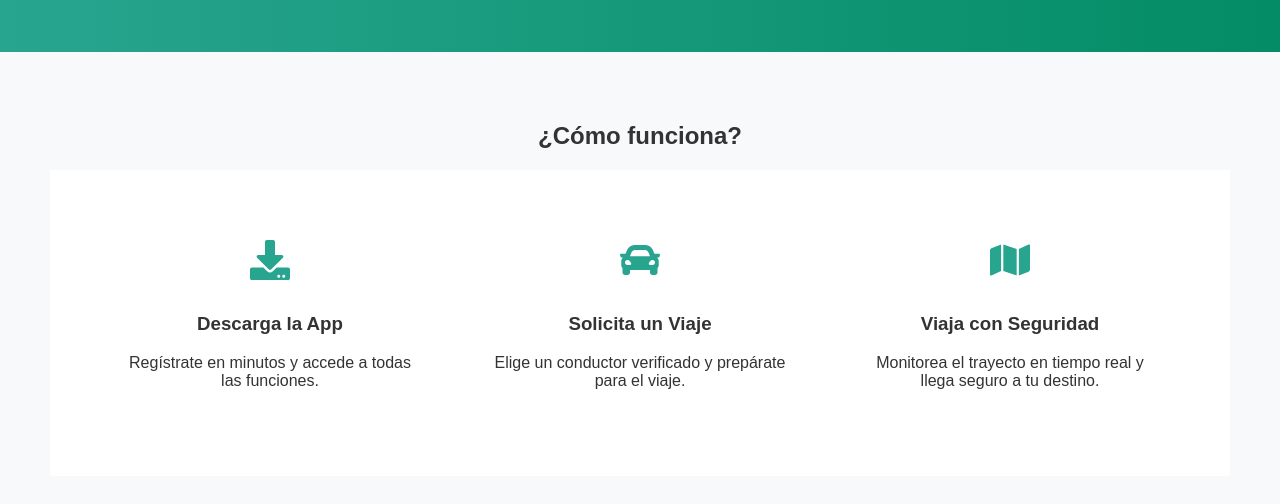
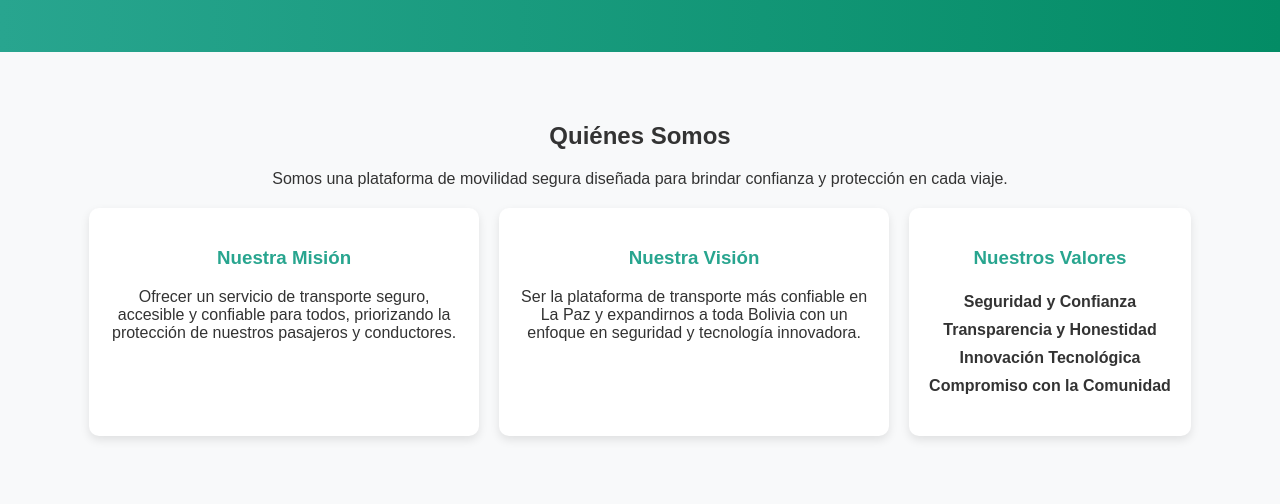
Before and after one commit to Jose-Rojas-Jr/ViajeSeguroWeb, a React (Vite) app: page / in a window 1280 px wide. Shown: the part 448-952 px from the top of the page. Built offline with nearby package versions, Linux system fonts and the light colour scheme.

Commit message:
despliegue webFff

```diff
--- a/src/components/Home.css
+++ b/src/components/Home.css
@@ -151,3 +151,45 @@
   color: #038C65;
   transform: scale(1.05);
 }
+
+.about-us {
+  padding: 50px 20px;
+  background: #f8f9fa;
+  text-align: center;
+}
+
+.about-columns {
+  display: flex;
+  flex-wrap: wrap;
+  justify-content: center;
+  gap: 20px;
+  margin-top: 20px;
+}
+
+.about-box {
+  background: white;
+  padding: 20px;
+  max-width: 350px;
+  border-radius: 10px;
+  box-shadow: 0 4px 10px rgba(0, 0, 0, 0.1);
+  transition: 0.3s;
+}
+
+.about-box:hover {
+  transform: translateY(-5px);
+  box-shadow: 0 6px 15px rgba(0, 0, 0, 0.15);
+}
+
+.about-box h3 {
+  color: #28a58f;
+}
+
+.about-box ul {
+  list-style: none;
+  padding: 0;
+}
+
+.about-box ul li {
+  padding: 5px 0;
+  font-weight: bold;
+}
--- a/src/components/Home.jsx
+++ b/src/components/Home.jsx
@@ -20,6 +20,34 @@ const Home = () => {
         </div>
         <div className="hero-image">
           <img src="https://i.ibb.co/xtN8mjLv/logo.png" alt="Viaje Seguro" />
+        </div>
+      </section>
+
+      {/* Nueva Sección: Quiénes Somos */}
+      <section className="about-us">
+        <h2>Quiénes Somos</h2>
+        <p>Somos una plataforma de movilidad segura diseñada para brindar confianza y protección en cada viaje.</p>
+
+        <div className="about-columns">
+          <div className="about-box">
+            <h3> Nuestra Misión</h3>
+            <p>Ofrecer un servicio de transporte seguro, accesible y confiable para todos, priorizando la protección de nuestros pasajeros y conductores.</p>
+          </div>
+
+          <div className="about-box">
+            <h3> Nuestra Visión</h3>
+            <p>Ser la plataforma de transporte más confiable en La Paz y expandirnos a toda Bolivia con un enfoque en seguridad y tecnología innovadora.</p>
+          </div>
+
+          <div className="about-box">
+            <h3> Nuestros Valores</h3>
+            <ul>
+              <li>Seguridad y Confianza</li>
+              <li>Transparencia y Honestidad</li>
+              <li>Innovación Tecnológica</li>
+              <li>Compromiso con la Comunidad</li>
+            </ul>
+          </div>
         </div>
       </section>
 
```
